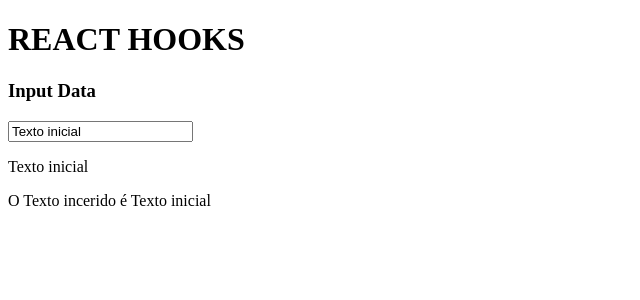
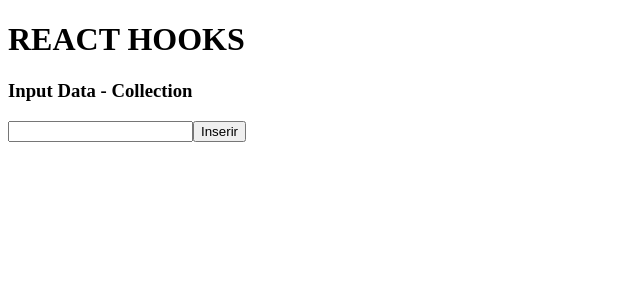
Before and after one commit to marceloAron1980/react_next_hooks, a React (Vite) app: page / in a window 1280 px wide. Shown: the top 300 px of the page, without its empty margins (0-640 px from the left). Built offline with nearby package versions, Linux system fonts and the light colour scheme.

Commit message:
14_hooks

```diff
--- a/src/App.jsx
+++ b/src/App.jsx
@@ -35,7 +35,8 @@
 // import HookState10 from "./components/UseState_10"
 // import HookState11 from "./components/UseState_11"
 // import HookState12 from "./components/UseState_12"
-import HookState13 from "./components/UseState_13"
+// import HookState13 from "./components/UseState_13"
+import HookState14 from "./components/UseState_14"
 
 export default ()=>{
     return (
@@ -54,8 +55,8 @@
         {/* <HookState10/> */}
         {/* <HookState11/> */}
         {/* <HookState12/> */}
-        <HookState13/>
-
+        {/* <HookState13/> */}
+        <HookState14/>
         </>
     )
 }
--- /dev/null
+++ b/src/components/UseState_14.jsx
@@ -0,0 +1,26 @@
+import React, {useState} from "react";
+
+export default () => {
+    const [text, setText]=useState("");
+    const [nomes, setNomes]=useState([]);
+
+    function inserir(){
+        setNomes(prev =>[...prev, text]);
+        setText('');
+
+    }
+    return(
+        <>
+        <h3> Input Data - Collection </h3>
+        <input type="text" value={text} onChange={(e)=>setText(e.target.value)}/>
+        <button onClick={inserir}>Inserir</button>
+        <ul>
+            {
+                nomes.map((data, index)=>(
+                    <li key={index}>{data}</li>
+                ))
+            }
+        </ul>
+        </>
+)
+}
```
